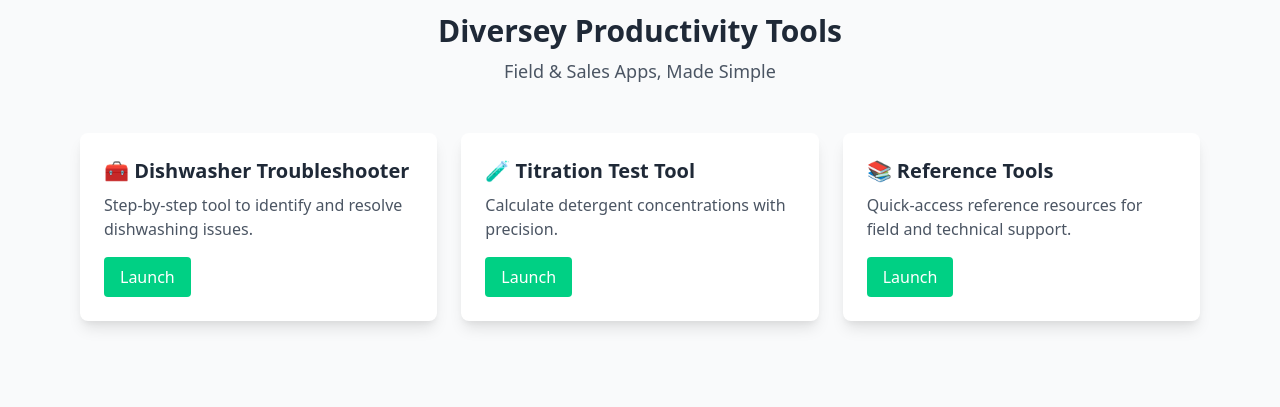
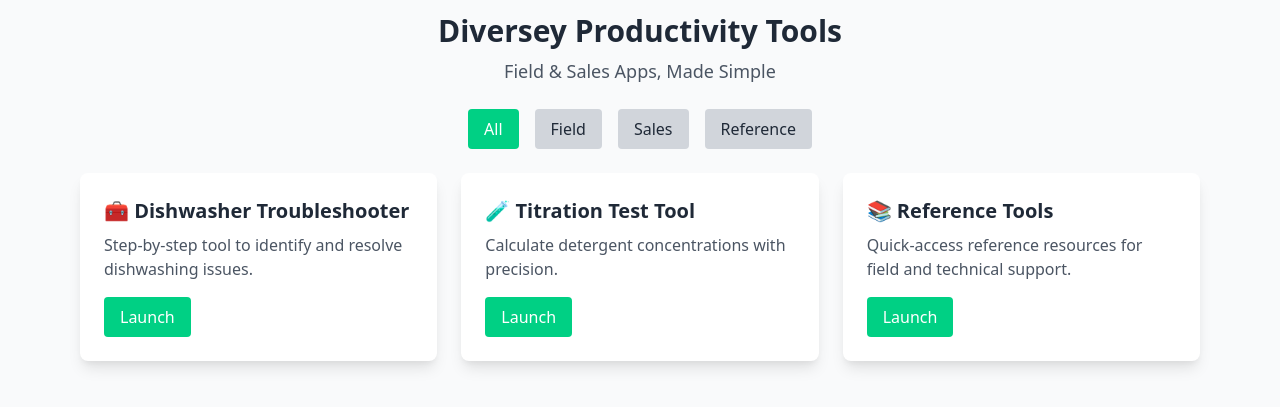
Before and after one commit to grahamm89/AppHome, a plain HTML site: page index.html in a window 1280 px wide. Shown: the part 91-498 px from the top of the page. Drawn offline with nearby package versions, Linux system fonts and the light colour scheme.

Commit message:
dynamic update

```diff
--- /dev/null
+++ b/app.js
@@ -0,0 +1,29 @@
+
+fetch('tools.json')
+  .then(res => res.json())
+  .then(data => {
+    const container = document.getElementById('tool-container');
+    const renderCards = (category) => {
+      container.innerHTML = '';
+      const filtered = category === 'all' ? data : data.filter(t => t.category === category);
+      filtered.forEach(tool => {
+        const card = document.createElement('a');
+        card.href = tool.url;
+        card.className = "block p-6 bg-white shadow-lg rounded-lg hover:shadow-xl transition";
+        card.innerHTML = `
+          <h2 class="text-xl font-semibold mb-2">${tool.icon} ${tool.name}</h2>
+          <p class="text-gray-600 mb-4">${tool.description}</p>
+          <span class="inline-block px-4 py-2 text-white brand-bg rounded">Launch</span>
+        `;
+        container.appendChild(card);
+      });
+    };
+    document.querySelectorAll('.filter-btn').forEach(btn => {
+      btn.addEventListener('click', () => {
+        document.querySelectorAll('.filter-btn').forEach(b => b.classList.remove('brand-bg', 'text-white'));
+        btn.classList.add('brand-bg', 'text-white');
+        renderCards(btn.dataset.category);
+      });
+    });
+    renderCards('all');
+  });
--- a/index.html
+++ b/index.html
@@ -5,48 +5,34 @@
   <meta name="viewport" content="width=device-width, initial-scale=1.0" />
   <title>Diversey Tool Hub</title>
   <link href="https://cdn.jsdelivr.net/npm/tailwindcss@2.2.19/dist/tailwind.min.css" rel="stylesheet">
+  <link rel="manifest" href="manifest.json">
+  <script defer src="app.js"></script>
   <style>
-    body {
-      background-color: #f9fafb;
-    }
-    .brand-color {
-      color: #00d084;
-    }
-    .brand-bg {
-      background-color: #00d084;
-    }
-    .fade-in {
-      animation: fadeIn 1.5s ease-in;
-    }
-    @keyframes fadeIn {
-      from { opacity: 0; transform: translateY(10px); }
-      to { opacity: 1; transform: translateY(0); }
-    }
+    .brand-bg { background-color: #00d084; }
+    .fade-in { animation: fadeIn 1.5s ease-in; }
+    @keyframes fadeIn { from { opacity: 0; transform: translateY(10px); } to { opacity: 1; transform: translateY(0); } }
   </style>
 </head>
-<body class="text-gray-800 font-sans">
+<body class="bg-gray-50 text-gray-800 font-sans">
   <header class="text-center p-6">
     <img src="diversey-logo.png" alt="Diversey Logo" class="mx-auto h-16 mb-4 fade-in">
     <h1 class="text-3xl font-bold fade-in">Diversey Productivity Tools</h1>
     <p class="text-lg fade-in text-gray-600 mt-2">Field & Sales Apps, Made Simple</p>
   </header>
 
-  <main class="max-w-6xl mx-auto px-4 py-6 grid grid-cols-1 md:grid-cols-2 lg:grid-cols-3 gap-6 fade-in">
-    <a href="https://grahamm89.github.io/DishWTroubleshoot-BackEnd/" class="block p-6 bg-white shadow-lg rounded-lg hover:shadow-xl transition">
-      <h2 class="text-xl font-semibold mb-2">🧰 Dishwasher Troubleshooter</h2>
-      <p class="text-gray-600 mb-4">Step-by-step tool to identify and resolve dishwashing issues.</p>
-      <span class="inline-block px-4 py-2 text-white brand-bg rounded">Launch</span>
-    </a>
-    <a href="https://grahamm89.github.io/TritrationTest-BackEnd/" class="block p-6 bg-white shadow-lg rounded-lg hover:shadow-xl transition">
-      <h2 class="text-xl font-semibold mb-2">🧪 Titration Test Tool</h2>
-      <p class="text-gray-600 mb-4">Calculate detergent concentrations with precision.</p>
-      <span class="inline-block px-4 py-2 text-white brand-bg rounded">Launch</span>
-    </a>
-    <a href="https://grahamm89.github.io/ReferenceTools/" class="block p-6 bg-white shadow-lg rounded-lg hover:shadow-xl transition">
-      <h2 class="text-xl font-semibold mb-2">📚 Reference Tools</h2>
-      <p class="text-gray-600 mb-4">Quick-access reference resources for field and technical support.</p>
-      <span class="inline-block px-4 py-2 text-white brand-bg rounded">Launch</span>
-    </a>
-  </main>
+  <div class="flex justify-center space-x-4 mb-6">
+    <button class="filter-btn brand-bg text-white px-4 py-2 rounded" data-category="all">All</button>
+    <button class="filter-btn bg-gray-300 px-4 py-2 rounded" data-category="field">Field</button>
+    <button class="filter-btn bg-gray-300 px-4 py-2 rounded" data-category="sales">Sales</button>
+    <button class="filter-btn bg-gray-300 px-4 py-2 rounded" data-category="reference">Reference</button>
+  </div>
+
+  <main id="tool-container" class="max-w-6xl mx-auto px-4 grid grid-cols-1 md:grid-cols-2 lg:grid-cols-3 gap-6 fade-in"></main>
+
+  <script>
+    if ('serviceWorker' in navigator) {
+      navigator.serviceWorker.register('service-worker.js');
+    }
+  </script>
 </body>
 </html>
--- /dev/null
+++ b/tools.json
@@ -0,0 +1,23 @@
+[
+  {
+    "name": "Dishwasher Troubleshooter",
+    "url": "https://grahamm89.github.io/DishWTroubleshoot-BackEnd/",
+    "description": "Step-by-step tool to identify and resolve dishwashing issues.",
+    "icon": "\ud83e\uddf0",
+    "category": "field"
+  },
+  {
+    "name": "Titration Test Tool",
+    "url": "https://grahamm89.github.io/TritrationTest-BackEnd/",
+    "description": "Calculate detergent concentrations with precision.",
+    "icon": "\ud83e\uddea",
+    "category": "sales"
+  },
+  {
+    "name": "Reference Tools",
+    "url": "https://grahamm89.github.io/ReferenceTools/",
+    "description": "Quick-access reference resources for field and technical support.",
+    "icon": "\ud83d\udcda",
+    "category": "reference"
+  }
+]
```
Also changed, not shown: service-worker.js (added, +22 -0 lines), manifest.json (added), 1 other file.
